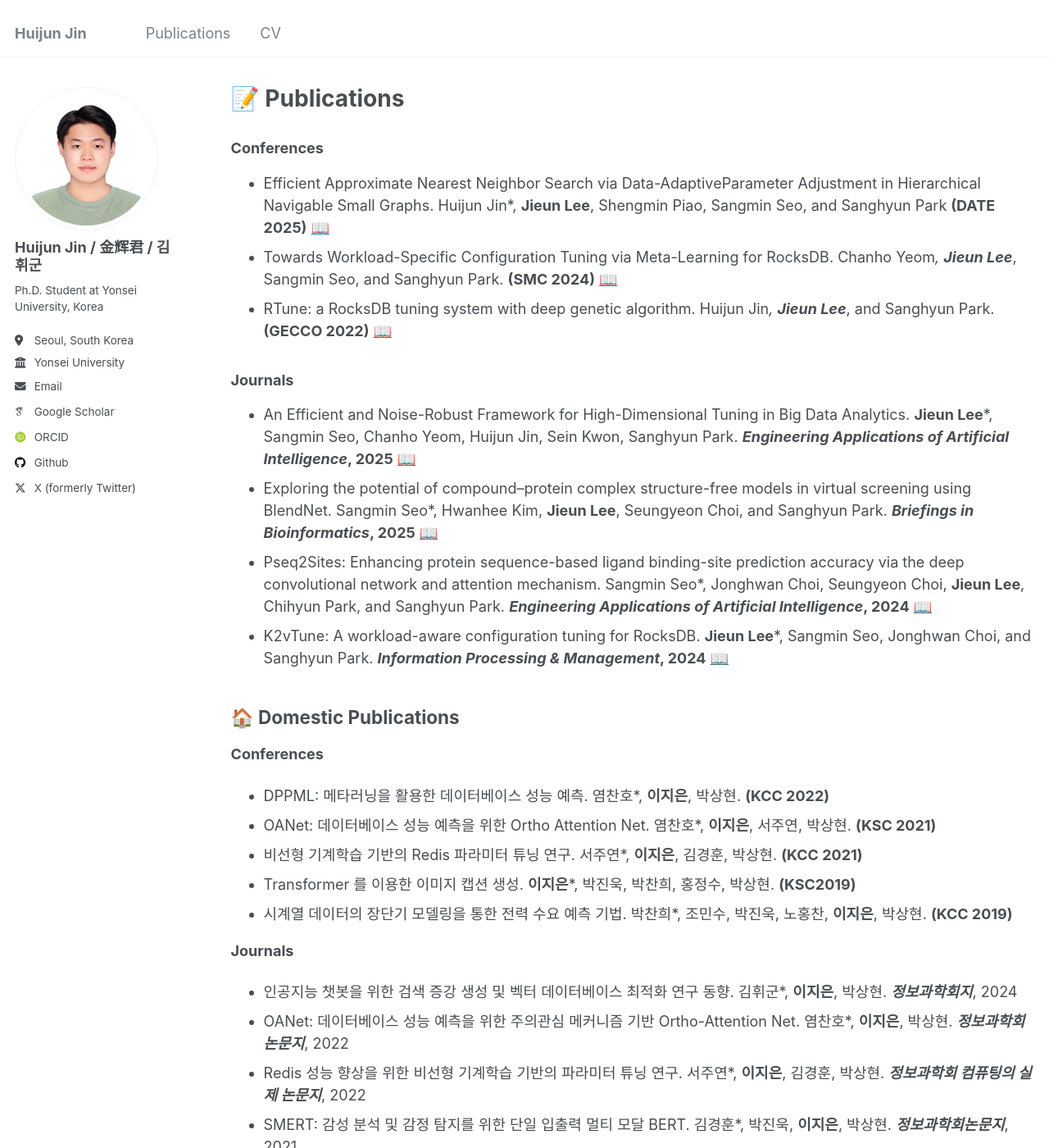
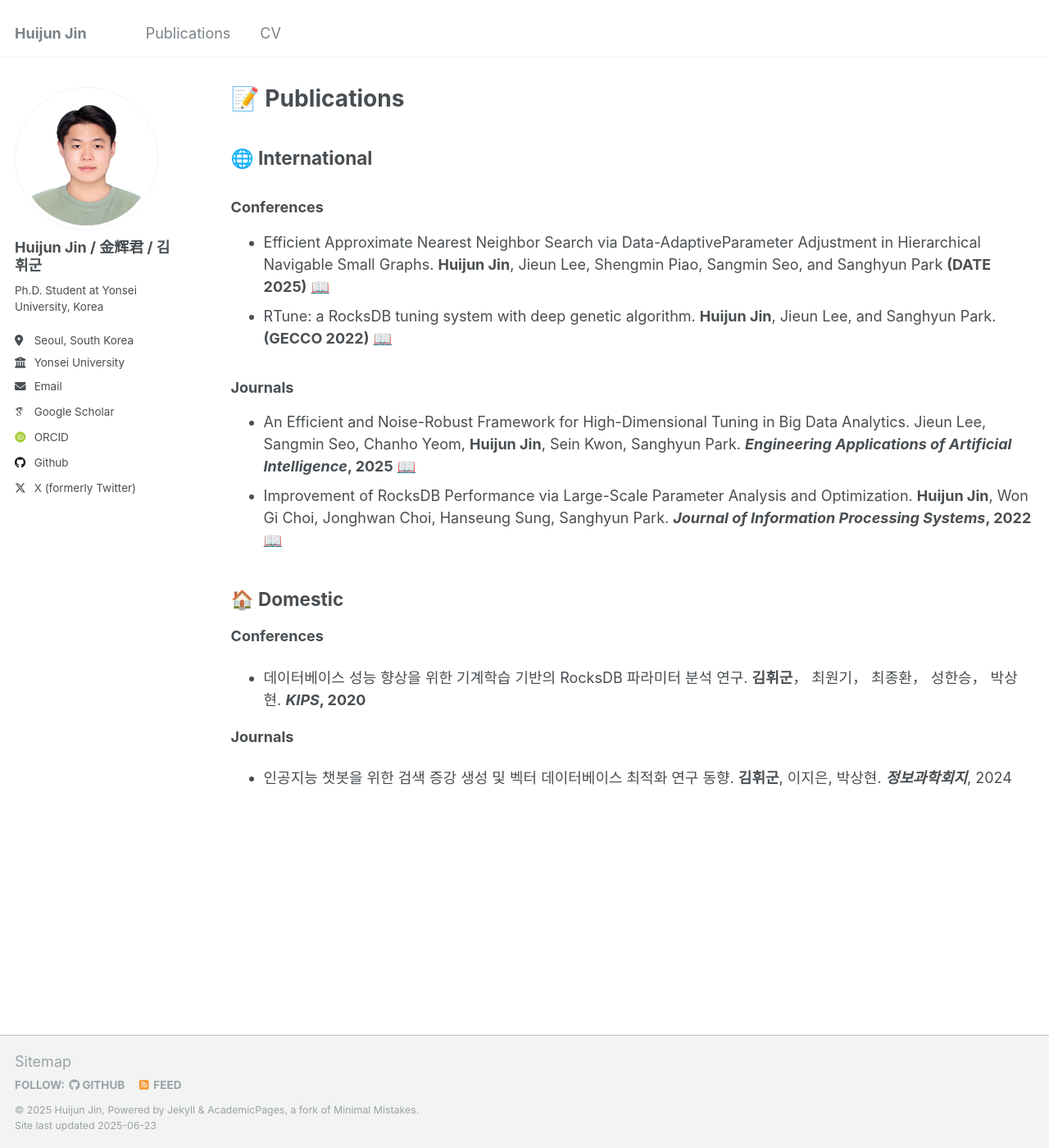
Before and after one commit to huijunjin/huijunjin.github.io, a Jekyll site: the page built from _pages/publications.md, in a window 1280 px wide and 1400 px high. Shown: the whole window at 82% size. Built offline with Jekyll 4.4.1, drawn with Linux system fonts in a browser that asks for light colours; some web fonts are replaced; some of the changed text lies outside the part shown.

Commit message:
Update publications.md

```diff
--- a/_pages/publications.md
+++ b/_pages/publications.md
@@ -4,32 +4,19 @@ title: "📝 Publications"
 permalink: /publications/
 author_profile: true
 ---
+## 🌐 International
+### Conferences
+* Efficient Approximate Nearest Neighbor Search via Data-AdaptiveParameter Adjustment in Hierarchical Navigable Small Graphs. **Huijun Jin**, Jieun Lee, Shengmin Piao, Sangmin Seo, and Sanghyun Park **(DATE 2025)** [📖](https://ieeexplore.ieee.org/document/10992903)
+* RTune: a RocksDB tuning system with deep genetic algorithm. **Huijun Jin**, Jieun Lee, and Sanghyun Park. **(GECCO 2022)** [📖](https://doi.org/10.1145/3512290.3528726)
 
-### Conferences
-* Efficient Approximate Nearest Neighbor Search via Data-AdaptiveParameter Adjustment in Hierarchical Navigable Small Graphs. Huijun Jin*, **Jieun Lee**, Shengmin Piao, Sangmin Seo, and Sanghyun Park **(DATE 2025)** [📖](https://ieeexplore.ieee.org/document/10992903)
-* Towards Workload-Specific Configuration Tuning via Meta-Learning for RocksDB. Chanho Yeom*, **Jieun Lee***, Sangmin Seo, and Sanghyun Park. **(SMC 2024)** [📖](https://doi.org/10.1109/SMC54092.2024.10831422)
-* RTune: a RocksDB tuning system with deep genetic algorithm. Huijun Jin*, **Jieun Lee***, and Sanghyun Park. **(GECCO 2022)** [📖](https://doi.org/10.1145/3512290.3528726)
+### Journals
+* An Efficient and Noise-Robust Framework for High-Dimensional Tuning in Big Data Analytics. Jieun Lee, Sangmin Seo, Chanho Yeom, **Huijun Jin**, Sein Kwon, Sanghyun Park. **_Engineering Applications of Artificial Intelligence_, 2025** [📖](https://doi.org/10.1016/j.engappai.2025.111332)
+* Improvement of RocksDB Performance via Large-Scale Parameter Analysis and Optimization. **Huijun Jin**, Won Gi Choi, Jonghwan Choi, Hanseung Sung, Sanghyun Park. **_Journal of Information Processing Systems_, 2022** [📖](https://koreascience.kr/article/JAKO202220257593379.page)
 
 
-### Journals
-* An Efficient and Noise-Robust Framework for High-Dimensional Tuning in Big Data Analytics. **Jieun Lee***, Sangmin Seo, Chanho Yeom, Huijun Jin, Sein Kwon, Sanghyun Park. **_Engineering Applications of Artificial Intelligence_, 2025** [📖](https://doi.org/10.1016/j.engappai.2025.111332)
-* Exploring the potential of compound–protein complex structure-free models in virtual screening using BlendNet. Sangmin Seo*, Hwanhee Kim, **Jieun Lee**, Seungyeon Choi, and Sanghyun Park. **_Briefings in Bioinformatics_, 2025** [📖](https://doi.org/10.1093/bib/bbae712)
-* Pseq2Sites: Enhancing protein sequence-based ligand binding-site prediction accuracy via the deep convolutional network and attention mechanism. Sangmin Seo*, Jonghwan Choi, Seungyeon Choi, **Jieun Lee**, Chihyun Park, and Sanghyun Park. **_Engineering Applications of Artificial Intelligence_, 2024** [📖](https://doi.org/10.1016/j.engappai.2023.107257)
-* K2vTune: A workload-aware configuration tuning for RocksDB. **Jieun Lee***, Sangmin Seo, Jonghwan Choi, and Sanghyun Park. **_Information Processing & Management_, 2024** [📖](https://doi.org/10.1016/j.ipm.2023.103567)
-
-
-## 🏠 Domestic Publications
+## 🏠 Domestic
 **Conferences**
-* DPPML: 메타러닝을 활용한 데이터베이스 성능 예측. 염찬호*, **이지은**, 박상현. **(KCC 2022)**
-* OANet: 데이터베이스 성능 예측을 위한 Ortho Attention Net. 염찬호*, **이지은**, 서주연, 박상현. **(KSC 2021)**
-* 비선형 기계학습 기반의 Redis 파라미터 튜닝 연구. 서주연*, **이지은**, 김경훈, 박상현. **(KCC 2021)**
-* Transformer 를 이용한 이미지 캡션 생성. **이지은***, 박진욱, 박찬희, 홍정수, 박상현. **(KSC2019)**
-* 시계열 데이터의 장단기 모델링을 통한 전력 수요 예측 기법. 박찬희*, 조민수, 박진욱, 노홍찬, **이지은**, 박상현. **(KCC 2019)**
+* 데이터베이스 성능 향상을 위한 기계학습 기반의 RocksDB 파라미터 분석 연구. **김휘군**， 최원기， 최종환， 성한승， 박상현. **_KIPS_, 2020**
 
 **Journals**
-* 인공지능 챗봇을 위한 검색 증강 생성 및 벡터 데이터베이스 최적화 연구 동향. 김휘군*, **이지은**, 박상현. **_정보과학회지_**, 2024
-* OANet: 데이터베이스 성능 예측을 위한 주의관심 메커니즘 기반 Ortho-Attention Net. 염찬호*, **이지은**, 박상현. **_정보과학회논문지_**, 2022
-* Redis 성능 향상을 위한 비선형 기계학습 기반의 파라미터 튜닝 연구. 서주연*, **이지은**, 김경훈, 박상현. **_정보과학회 컴퓨팅의 실제 논문지_**, 2022
-* SMERT: 감성 분석 및 감정 탐지를 위한 단일 입출력 멀티 모달 BERT. 김경훈*, 박진욱, **이지은**, 박상현. **_정보과학회논문지_**, 2021
-* 연속적인 시계열 예측을 위한 디노이징 다변량 시계열 모델링. 홍정수*, 박진욱, **이지은**, 김경훈, 홍승균, 박상현. **_정보과학회논문지_**, 2021
-* 이미지 캡션 생성을 위한 다중 관점을 가진 자가 교열 트랜스포머. **이지은***, 박진욱, 박상현. **_정보과학회논문지_**, 2021
+* 인공지능 챗봇을 위한 검색 증강 생성 및 벡터 데이터베이스 최적화 연구 동향. **김휘군**, 이지은, 박상현. **_정보과학회지_**, 2024
```
